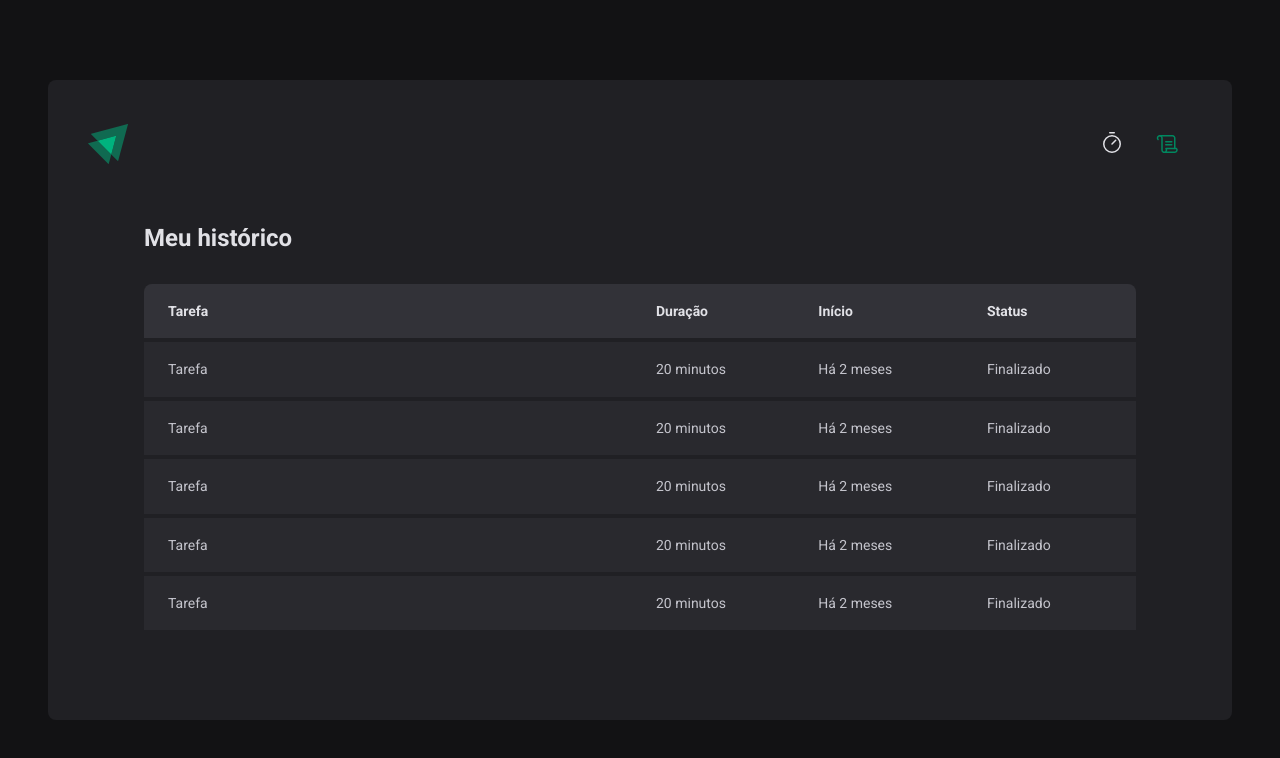
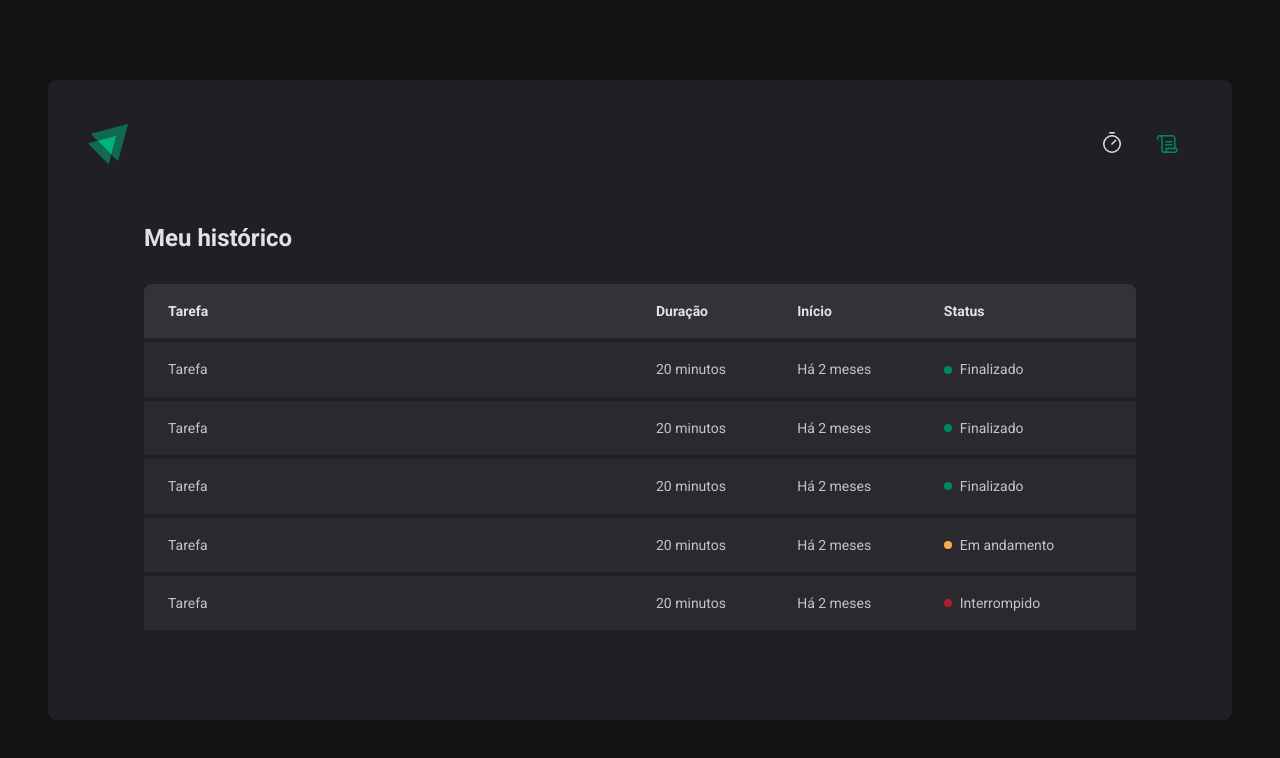
Before and after one commit to geraldobl58/ignite-timer-pomodoro, a React (Vite) app: page /history in a window 1280 px wide. Shown: the top 758 px of the page. Built offline with nearby package versions, Linux system fonts and the light colour scheme.

Commit message:
:sparkles: Creating status component

```diff
--- a/src/pages/History/index.tsx
+++ b/src/pages/History/index.tsx
@@ -1,4 +1,4 @@
-import { HistoryContainer, HistoryList } from './styles'
+import { HistoryContainer, HistoryList, Status } from './styles'
 
 export function History() {
   return (
@@ -20,31 +20,41 @@
               <td>Tarefa</td>
               <td>20 minutos</td>
               <td>Há 2 meses</td>
-              <td>Finalizado</td>
+              <td>
+                <Status statusColor="green">Finalizado</Status>
+              </td>
             </tr>
             <tr>
               <td>Tarefa</td>
               <td>20 minutos</td>
               <td>Há 2 meses</td>
-              <td>Finalizado</td>
+              <td>
+                <Status statusColor="green">Finalizado</Status>
+              </td>
             </tr>
             <tr>
               <td>Tarefa</td>
               <td>20 minutos</td>
               <td>Há 2 meses</td>
-              <td>Finalizado</td>
+              <td>
+                <Status statusColor="green">Finalizado</Status>
+              </td>
             </tr>
             <tr>
               <td>Tarefa</td>
               <td>20 minutos</td>
               <td>Há 2 meses</td>
-              <td>Finalizado</td>
+              <td>
+                <Status statusColor="yellow">Em andamento</Status>
+              </td>
             </tr>
             <tr>
               <td>Tarefa</td>
               <td>20 minutos</td>
               <td>Há 2 meses</td>
-              <td>Finalizado</td>
+              <td>
+                <Status statusColor="red">Interrompido</Status>
+              </td>
             </tr>
           </tbody>
         </table>
--- a/src/pages/History/styles.ts
+++ b/src/pages/History/styles.ts
@@ -60,3 +60,27 @@
     }
   }
 `
+
+const STATUS_COLORS = {
+  yellow: 'yellow-500',
+  green: 'green-500',
+  red: 'red-500',
+} as const
+
+type StatusProps = {
+  statusColor: keyof typeof STATUS_COLORS
+}
+
+export const Status = styled.span<StatusProps>`
+  display: flex;
+  align-items: center;
+  gap: 0.5rem;
+
+  &::before {
+    content: '';
+    width: 0.5rem;
+    height: 0.5rem;
+    border-radius: 9999px;
+    background: ${(props) => props.theme[STATUS_COLORS[props.statusColor]]};
+  }
+`
```
